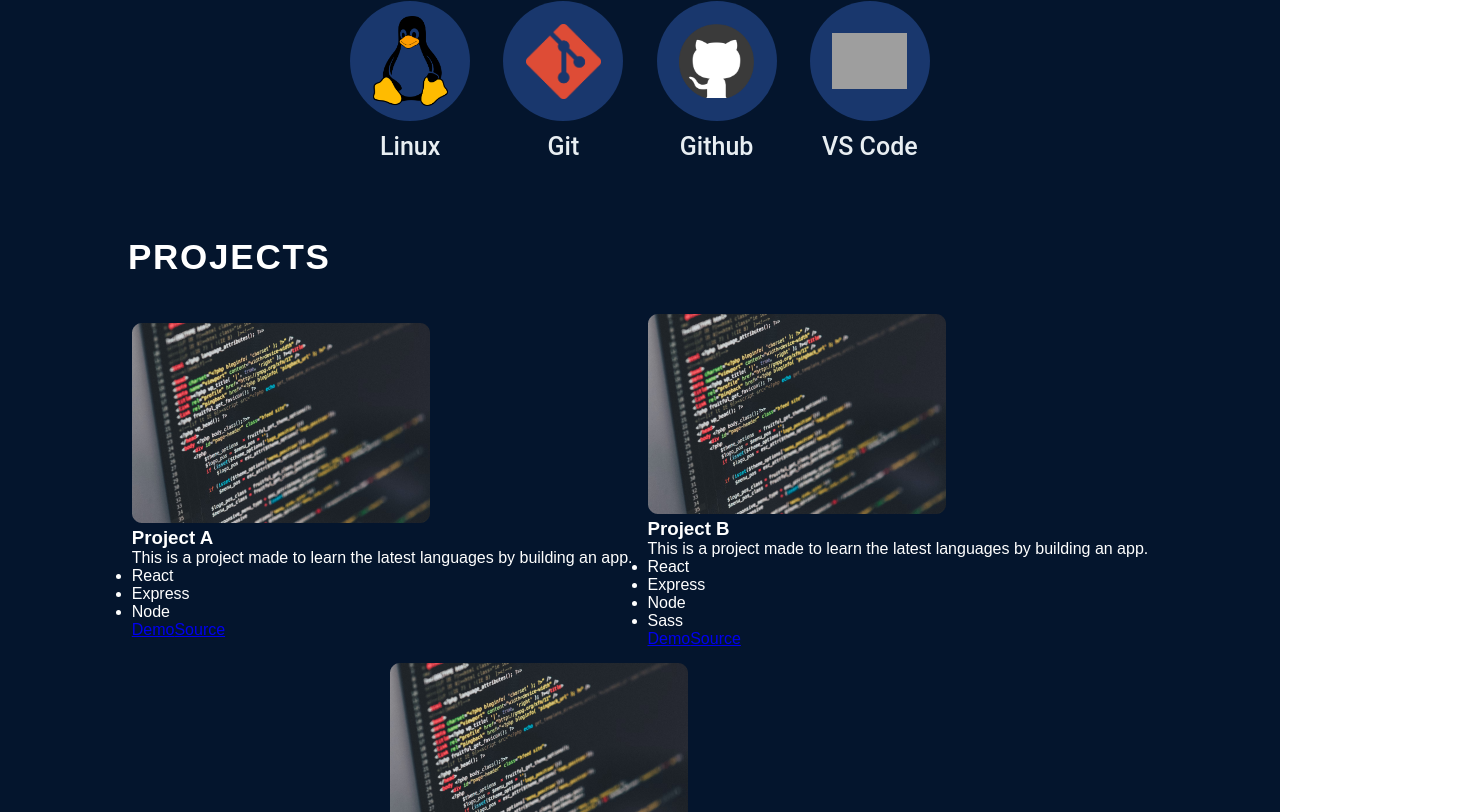
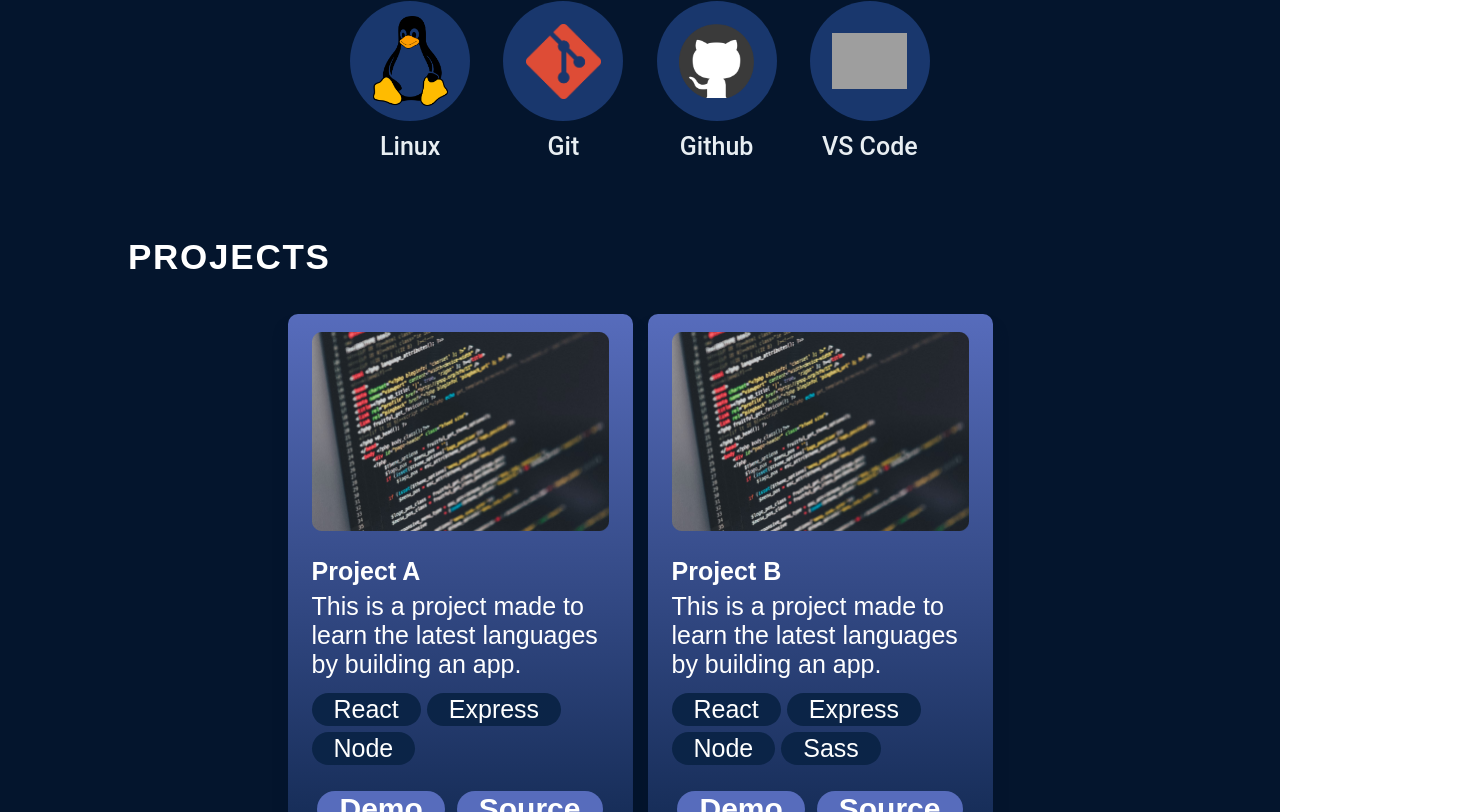
Before and after one commit to Khushboo-Dar/My-Portfolio, a React (Vite) app: page / in a window 1280 px wide. Shown: the part 1983-2795 px from the top of the page, 1472 px wide, since content can reach past the window. Built offline with nearby package versions, Linux system fonts and the light colour scheme; grey boxes are pictures that could not be loaded; the HTML template or start-up script is replaced by a standard one.

Commit message:
edited project section

```diff
--- a/src/App.module.css
+++ b/src/App.module.css
@@ -3,5 +3,6 @@
     background-color: var(--color-bg);
     width:100%;
     height:100%;
+    overflow: hidden;
 
 }
--- a/src/components/Projects/ProjectCard.module.css
+++ b/src/components/Projects/ProjectCard.module.css
@@ -0,0 +1,60 @@
+@import "../../vars.css";
+.container{
+    display: flex;
+    flex-direction: column;
+    border-radius: 10px;
+    background: linear-gradient(180deg, #576cbc 0%, #132a53 100%);
+    box-shadow: 0 16px 14px #04152d;
+    padding: 18px 24px;
+    max-width: 345px;
+
+
+}
+.image{
+    margin-bottom: 26px;
+
+}
+.title{
+    font-size: 25px;
+    font-weight: 700;
+
+}
+.description{
+    margin-top: 6px;
+    font-size: 25px;
+    font-weight: 400;
+
+}
+.skills{
+    width:100%;
+    margin-top: 14px;
+    display: flex;
+    flex-direction: row;
+    flex-wrap: wrap;
+    gap:6px;
+    list-style: none;
+}
+.skill{
+    font-size: 25px;
+    font-weight: 400;
+    border-radius: 100px;
+    background: var(--color-dark);
+    padding: 2px 22px;
+
+}
+.links{
+    width:100%;
+    margin-top:26px;
+   display: flex;
+   justify-content: space-around;
+
+}
+.link{
+    text-decoration: none;
+    color:var(--color-text);
+    font-size: 30px;
+    font-weight: 600;
+    border-radius: 100px;
+    background:var(--color-primary);
+    padding:1px 22px;
+}
```
